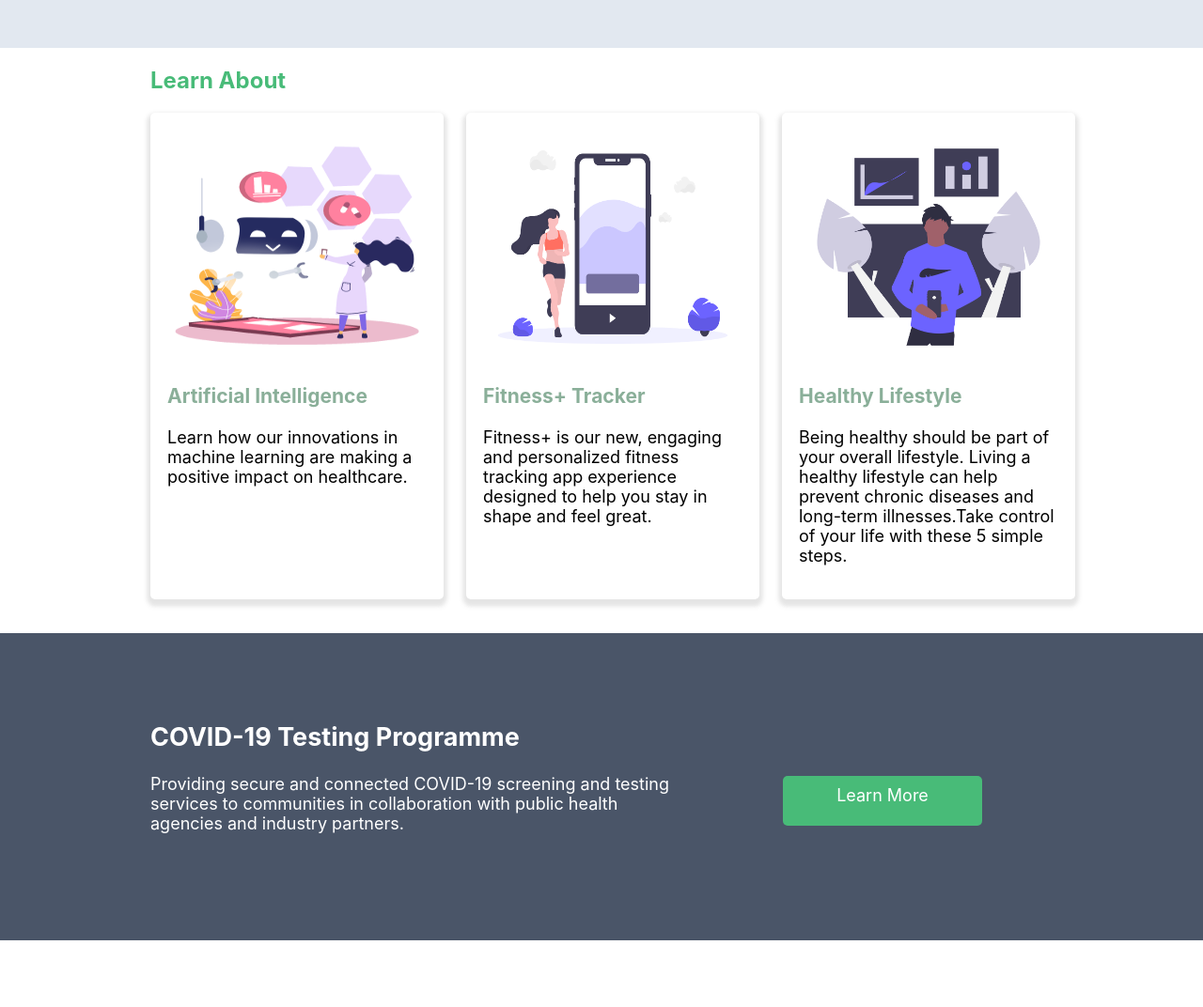
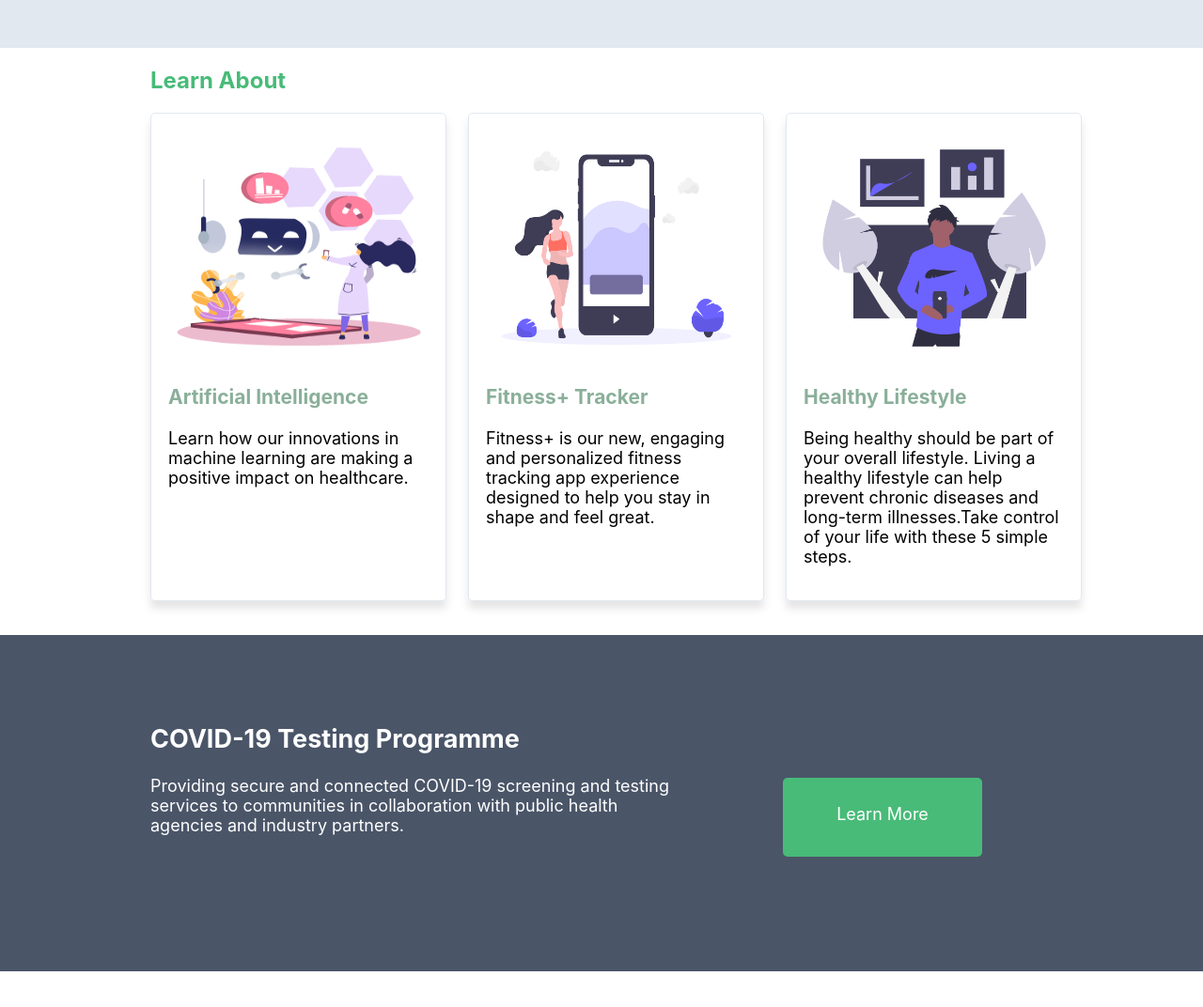
Before and after one commit to Ronae243/info2180-project1, a plain HTML site: page index.html in a window 1280 px wide. Shown: the part 404-1476 px from the top of the page at 94% size. Drawn offline with Linux system fonts and the light colour scheme.

Commit message:
styles.css ver 5.0

```diff
--- a/styles.css
+++ b/styles.css
@@ -39,14 +39,17 @@ body {
     width: 82%;
     display: flex;
     border-radius: 5px;
-    border-top: 2px;
+    border-top: 1px solid #E2E8F0;
+    border-bottom: 1px solid #E2E8F0;
+    border-right: 1px solid #E2E8F0;
+    border-left: 1px solid #E2E8F0;
     flex-direction: column;
     align-items: center;
     padding-left:1em;
     padding-right:1em;
     padding-top:1em;
     padding-bottom:1em;
-    box-shadow: 0px 4px 4.5px 3.6px rgba(131, 131, 131, 0.212);
+    box-shadow: 0px 8px 9px 0px rgba(131, 131, 131, 0.212);
 }
 
 .card-body h3:first-child{
@@ -78,9 +81,9 @@ body {
     background-size: 50px 40px ;
 }
 
-.cta a{
+.cta .btn{
     display: grid;
-    padding-top: 10px;
+    padding-top: 28px;
     padding-left: 31px;
     padding-right: 31px;
     border-radius: 5px;
@@ -114,6 +117,12 @@ ul{
 li a{
     color: #6b7280;
     text-decoration: none;
+
+}
+
+li a:hover{
+    color: #5A67D8;
+
 }
 
 h1{
@@ -215,7 +224,7 @@ article{
 .btn{
     color: white;
     background-color: #5A67D8;
-    height: 43px;
+    height: 56px;
     width: 150px;
     box-shadow: none;
     border: 0;
```
